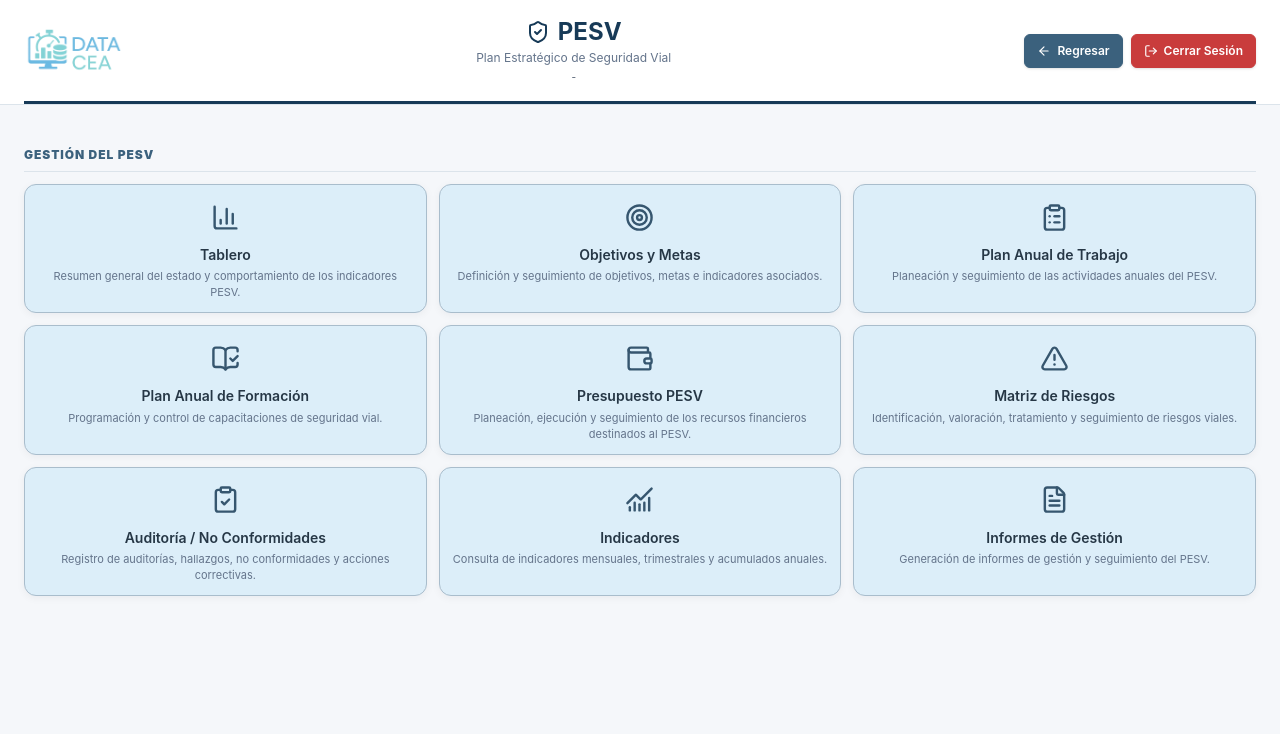
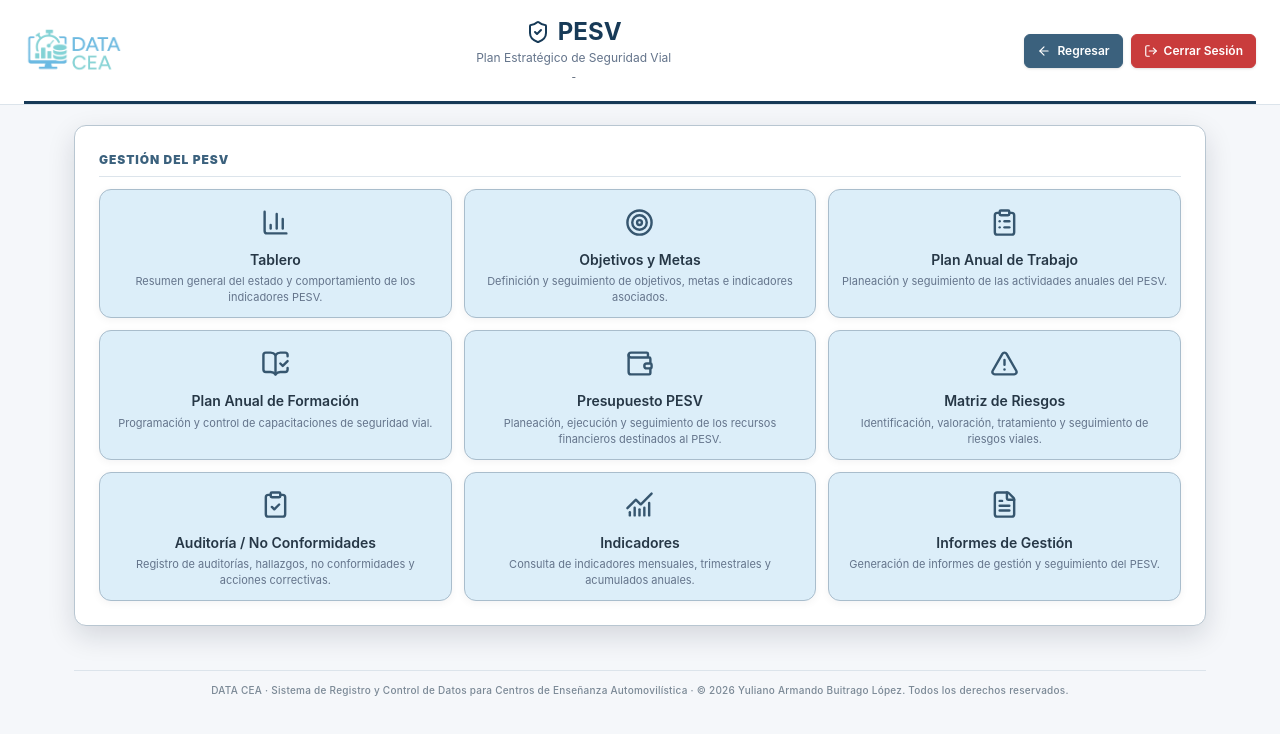
Before and after one commit to YulianoB/DATA-CEA, a Next.js app: page /admin/pesv in a window 1280 px wide. Shown: the top 734 px of the page. Built offline with nearby package versions, Linux system fonts and the light colour scheme; sample sign-in values are in the browser's storage.

Commit message:
Unifica panel y pie institucional del menu PESV

```diff
--- a/app/admin/pesv/page.jsx
+++ b/app/admin/pesv/page.jsx
@@ -105,6 +105,9 @@ export default function PesvPage() {
       rutaRegreso="/admin"
       textoRegreso="Regresar"
       mostrarCerrarSesion
+      anchoContenido="1180px"
+      contenedorTarjetas
+      mostrarPie
     />
   )
 }
```
